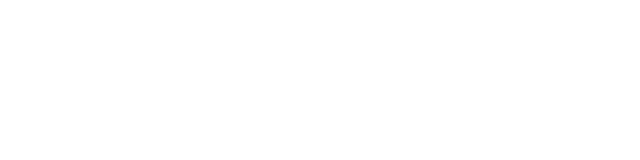
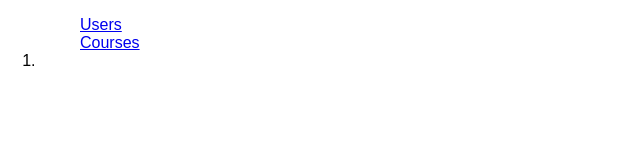
Before and after one commit to RedLeader12/ReactExercise3, a React (Create React App) app: page / in a window 1280 px wide. Shown: the top 160 px of the page, without its empty margins (0-640 px from the left). Built offline with nearby package versions, Linux system fonts and the light colour scheme.

Commit message:
Added Routes to load Users and Courses on different pages (by entering a URL, without Links)

```diff
--- a/src/App.js
+++ b/src/App.js
@@ -1,4 +1,5 @@
 import React, { Component } from 'react';
+import { Route, NavLink } from 'react-router-dom'
 
 import Courses from './containers/Courses/Courses';
 import Users from './containers/Users/Users';
@@ -8,8 +9,12 @@ class App extends Component {
     return (
       <div className="App">
         <ol style={{textAlign: 'left'}}>
-
+          <ul><NavLink to="/users">Users</NavLink> </ul>
+          <ul><NavLink to="/courses">Courses</NavLink> </ul>
+          <li> </li>
         </ol>
+        <Route path="/users" exact component={Users}/>
+        <Route path="/courses" component={Courses}/>
       </div>
     );
   }
--- a/src/index.js
+++ b/src/index.js
@@ -1,8 +1,9 @@
 import React from 'react';
 import ReactDOM from 'react-dom';
+import { BrowserRouter } from 'react-router-dom';
 import './index.css';
 import App from './App';
 import registerServiceWorker from './registerServiceWorker';
 
-ReactDOM.render(<App />, document.getElementById('root'));
+ReactDOM.render(<BrowserRouter><App /></BrowserRouter>, document.getElementById('root'));
 registerServiceWorker();
```
